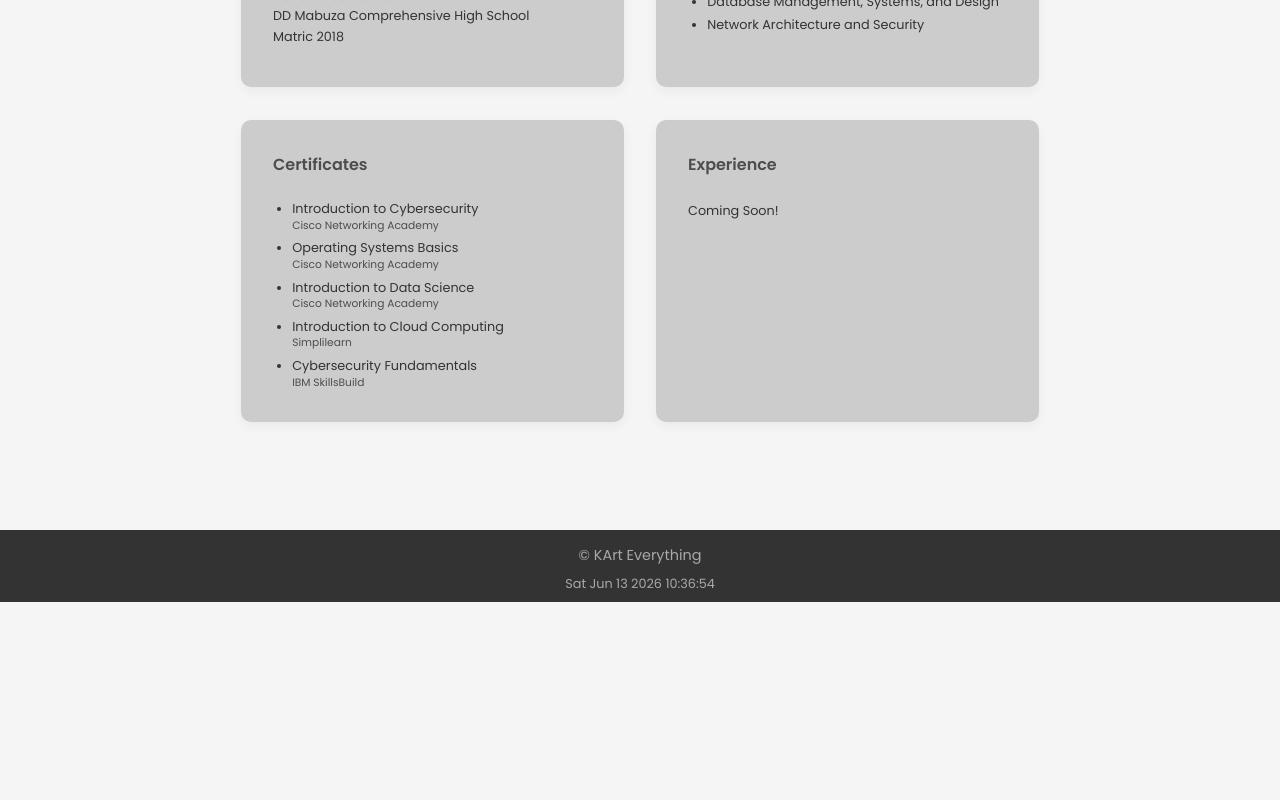
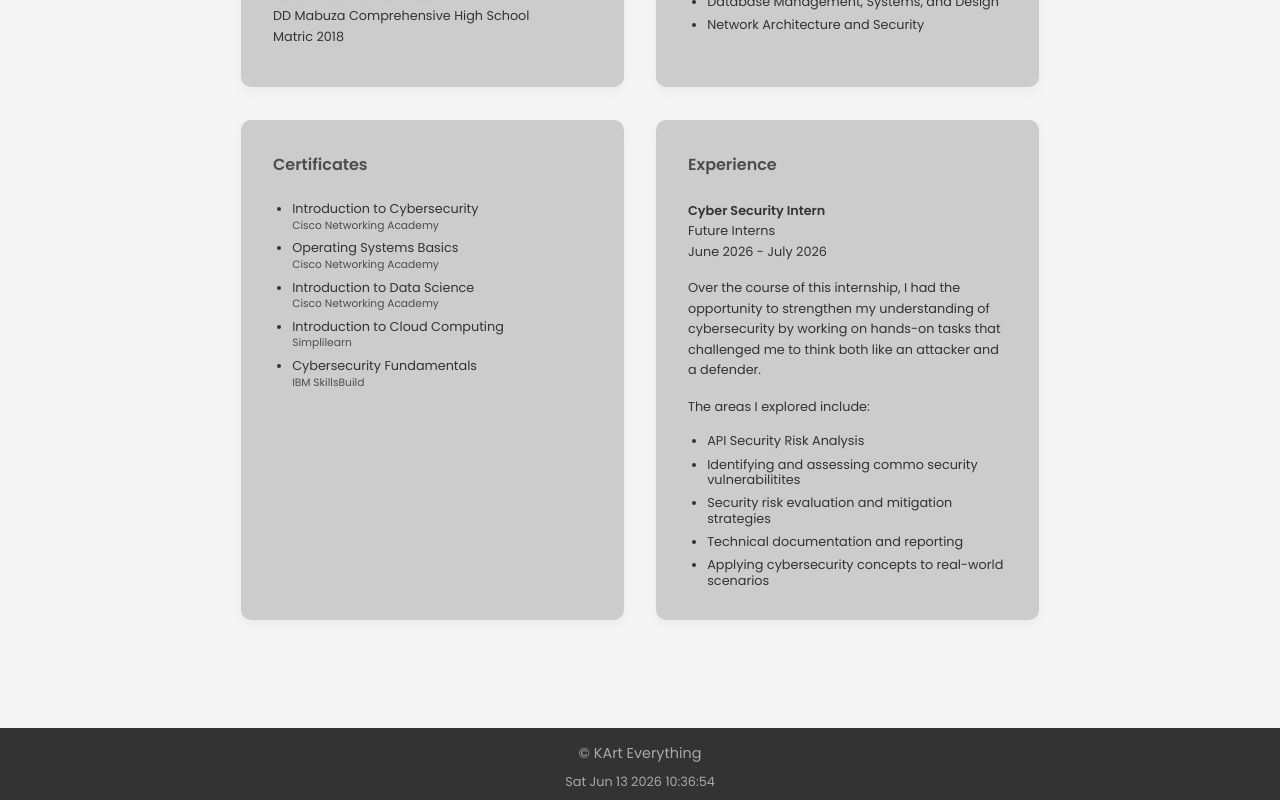
Before and after one commit to karteverything/karteverything2, a Next.js app: page /about in a window 1280 px wide. Shown: the part 717-1517 px from the top of the page. Before the commit the page ends 1319 px from the top, so only its background shows below. Built offline with nearby package versions, Linux system fonts and the light colour scheme; no server answers.

Commit message:
Update experience section with internship details
Added details about Cyber Security internship experience, including duration and tasks performed.

```diff
--- a/app/about/page.jsx
+++ b/app/about/page.jsx
@@ -112,8 +112,22 @@ export default function About() {
                     <h3>Experience</h3>
 
                     <p>
-                        Coming Soon!
+                        <strong>Cyber Security Intern</strong> <br></br>
+                        Future Interns <br></br>
+                        June 2026 - July 2026
                     </p>
+                    <p>
+                        Over the course of this internship, I had the opportunity to strengthen my understanding of cybersecurity by
+                        working on hands-on tasks that challenged me to think both like an attacker and a defender.
+                    </p>
+                    <p>The areas I explored include:</p>
+                    <ul>
+                        <li>API Security Risk Analysis</li>
+                        <li>Identifying and assessing commo security vulnerabilitites</li>
+                        <li>Security risk evaluation and mitigation strategies</li>
+                        <li>Technical documentation and reporting</li>
+                        <li>Applying cybersecurity concepts to real-world scenarios</li>
+                    </ul>
                 </div>
             </div>
         </section>
```
